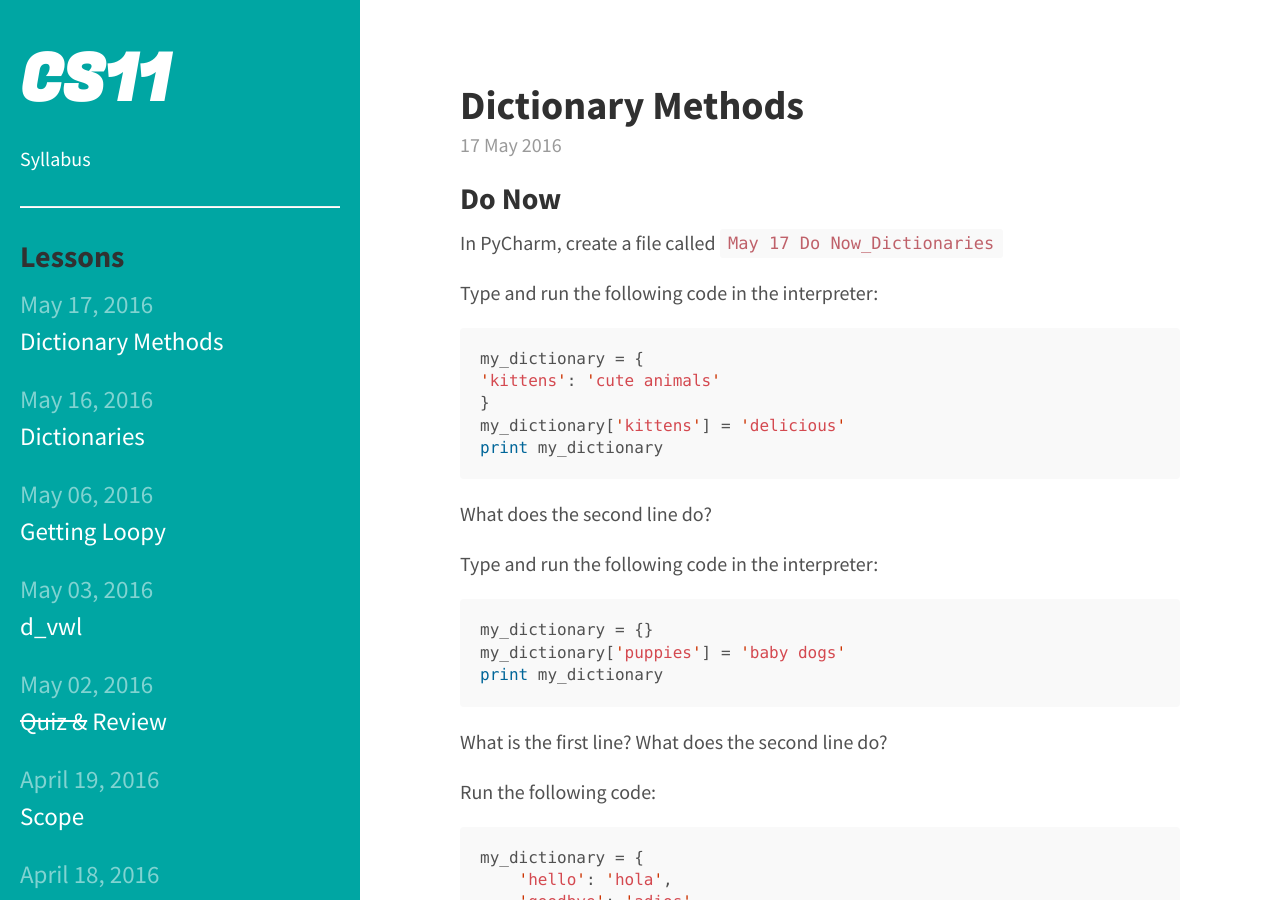
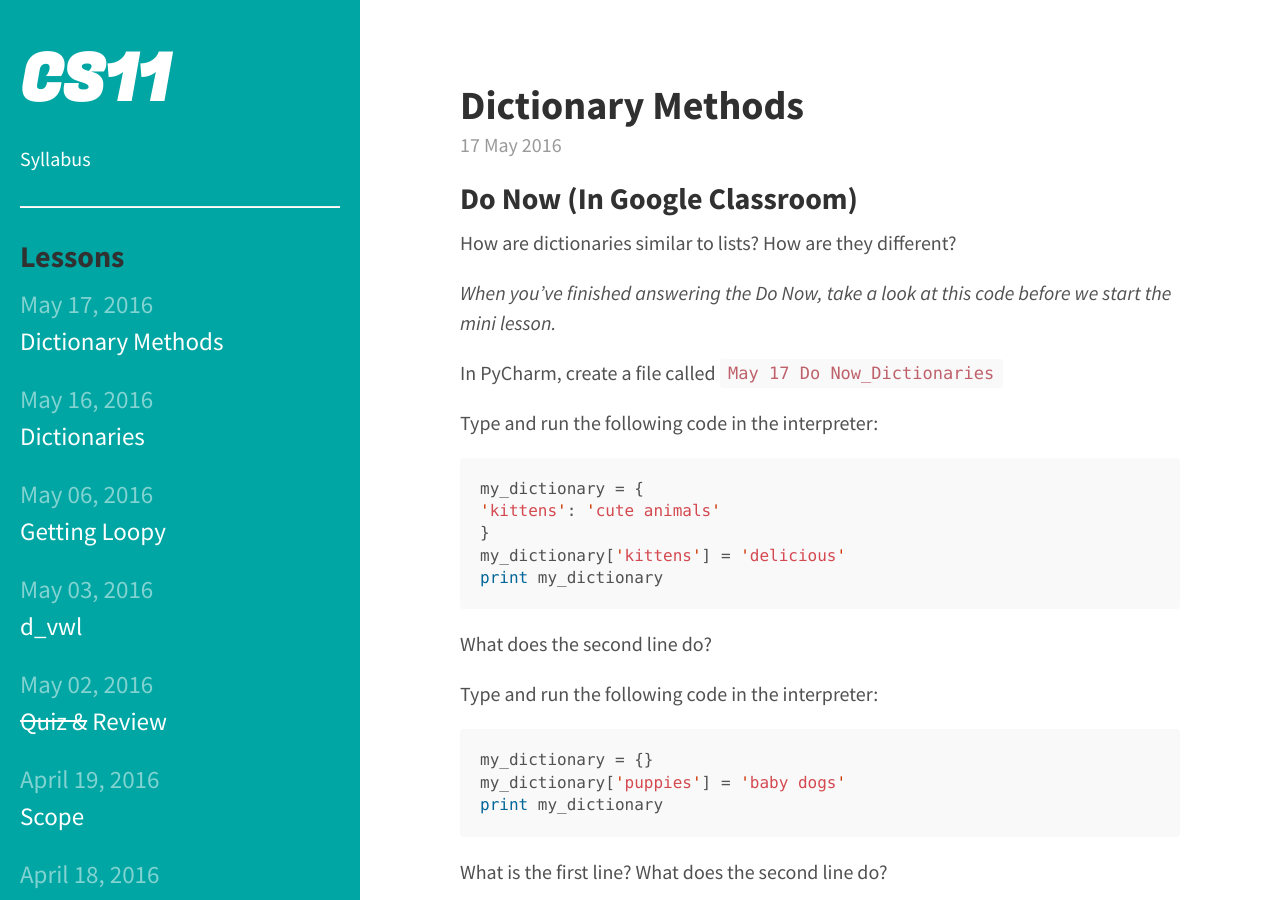
Before and after one commit to bensk/cs11, a Jekyll site: the page built from _posts/2016/2016-05-17-dictionary-methods.md, in a window 1280 px wide and 900 px high. Built offline with Jekyll 4.4.1, drawn with Linux system fonts in a browser that asks for light colours; a style sheet for code colours, icons or effects is not loaded.

Commit message:
changed do now

```diff
--- a/_posts/2016/2016-05-17-dictionary-methods.md
+++ b/_posts/2016/2016-05-17-dictionary-methods.md
@@ -4,7 +4,11 @@ title: "Dictionary Methods"
 date: "2016-05-17 18:39"
 ---
 
-## <span class="mega-octicon octicon-clock"></span> Do Now
+## <span class="mega-octicon octicon-clock"></span> Do Now (In Google Classroom)
+
+How are dictionaries similar to lists? How are they different?
+
+_When you've finished answering the Do Now, take a look at this code before we start the mini lesson._
 
 <span class="mega-octicon octicon-file-code"></span>
 In PyCharm, create a file called `May 17 Do Now_Dictionaries`
```
